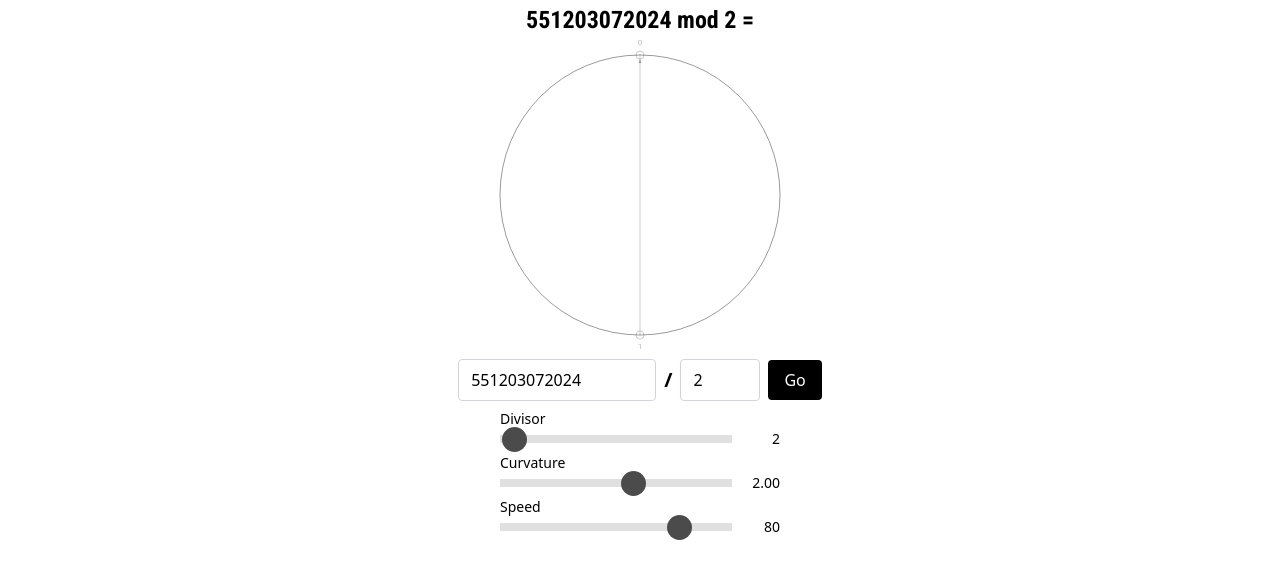
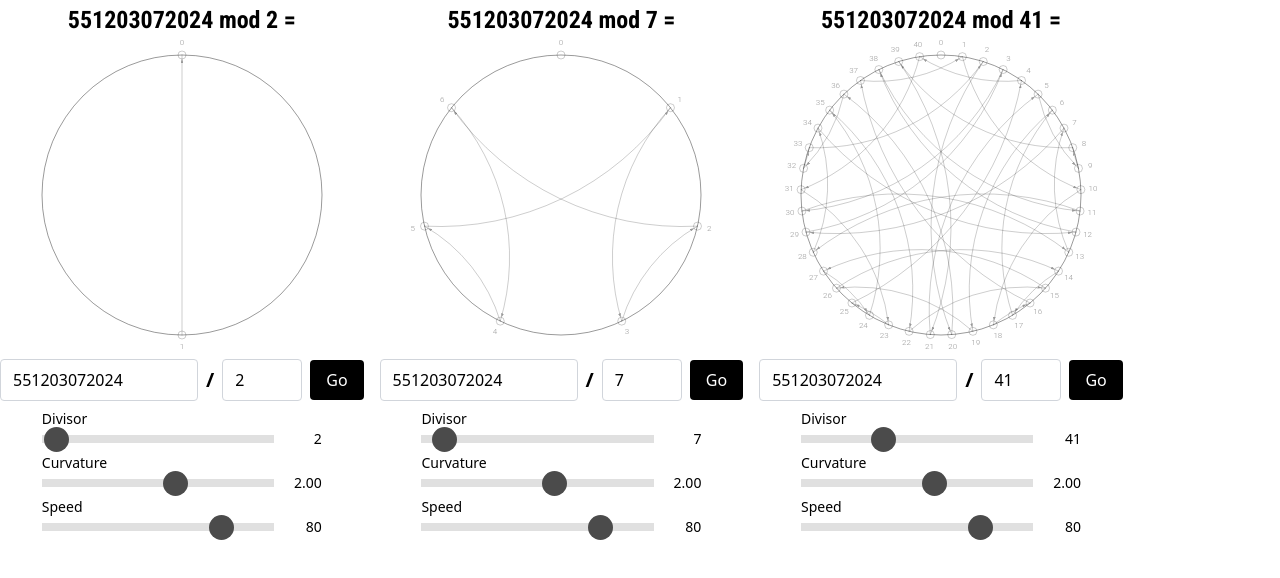
Before and after one commit to alexandre-eisenmann/diophantus, a React (Create React App) app: page / in a window 1280 px wide. Shown: the top 578 px of the page. Built offline with nearby package versions, Linux system fonts and the light colour scheme.

Commit message:
add 3 panels

```diff
--- a/src/App.js
+++ b/src/App.js
@@ -3,7 +3,11 @@ import DivisorGraph from './DivisorGraph';
 
 function App() {
   return (
-    <DivisorGraph />
+    <div className="flex space-x-4">
+      <DivisorGraph id="1"/>
+      <DivisorGraph id="2"/>
+      <DivisorGraph id="3"/>
+    </div>
   );
 }
 
--- a/src/DivisorGraph.js
+++ b/src/DivisorGraph.js
@@ -17,7 +17,7 @@ function getCurrentTimestamp() {
   return parseInt(`${minutes}${hour}${day}${month}${year}`, 10);
 }
 
-const DivisorGraph = () => {
+const DivisorGraph = ({id}) => {
   const [dividend, setDividend] = useState(getCurrentTimestamp());
   const [divisor, setDivisor] = useState(Math.floor(Math.random() * 60) + 1);
   const [arcs, setArcs] = useState([]);
@@ -106,7 +106,7 @@ const DivisorGraph = () => {
       <g ref={cursorRef} key={"cursor"} transform={`translate(-1000, -1000)`}>
         <circle r={8} fill="white" stroke="black" strokeWidth="0.5" />
         <text
-          id={'cursor-text'}
+          id={`cursor-text-${id}`}
           textAnchor="middle"
           dominantBaseline="central"
           fill="black"
@@ -225,7 +225,7 @@ const DivisorGraph = () => {
     if (cursorRef.current) {
       cursorRef.current.setAttribute("transform", `translate(${x}, ${y})`);
 
-      ['cursor-text', 'mod'].forEach((id) => {
+      [`cursor-text-${id}`, `mod-${id}`].forEach((id) => {
         const textElement = document.getElementById(id);
         if (textElement) {
           textElement.textContent = value.toString();
@@ -266,7 +266,7 @@ const DivisorGraph = () => {
   return (
     <div className="mt-1 flex flex-col items-center ">
       <div className = "font-roboto-condensed font-bold text-2xl">
-        <div>{dividend} mod {divisor} = <span id="mod"></span></div>
+        <div>{dividend} mod {divisor} = <span id={`mod-${id}`}></span></div>
       </div>
 
       <svg className="mt-[-15px]"  width={radius * 2 + dotRadius * 2 + 60 } height={radius * 2 + dotRadius * 2 + 60}>
```
